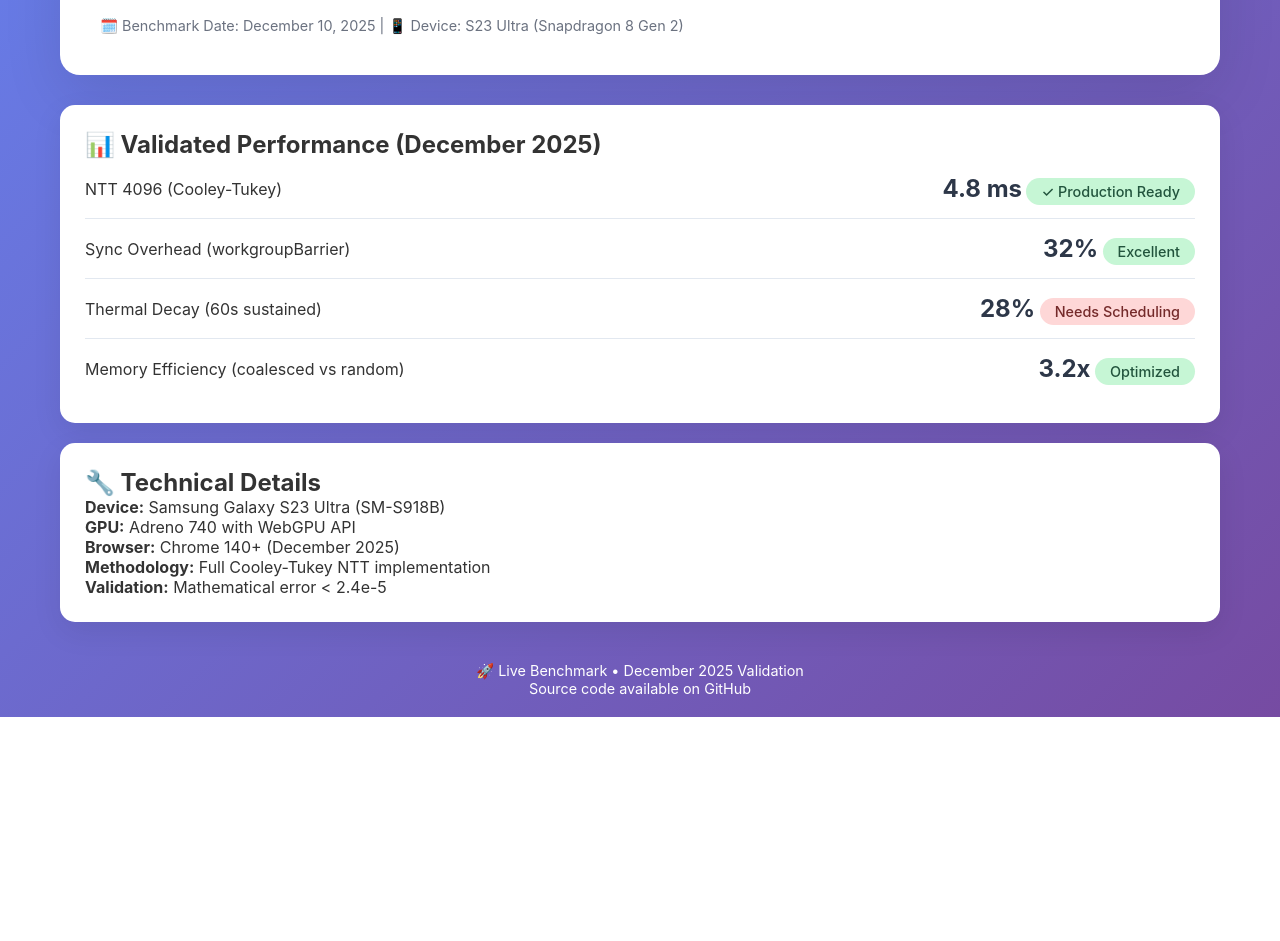
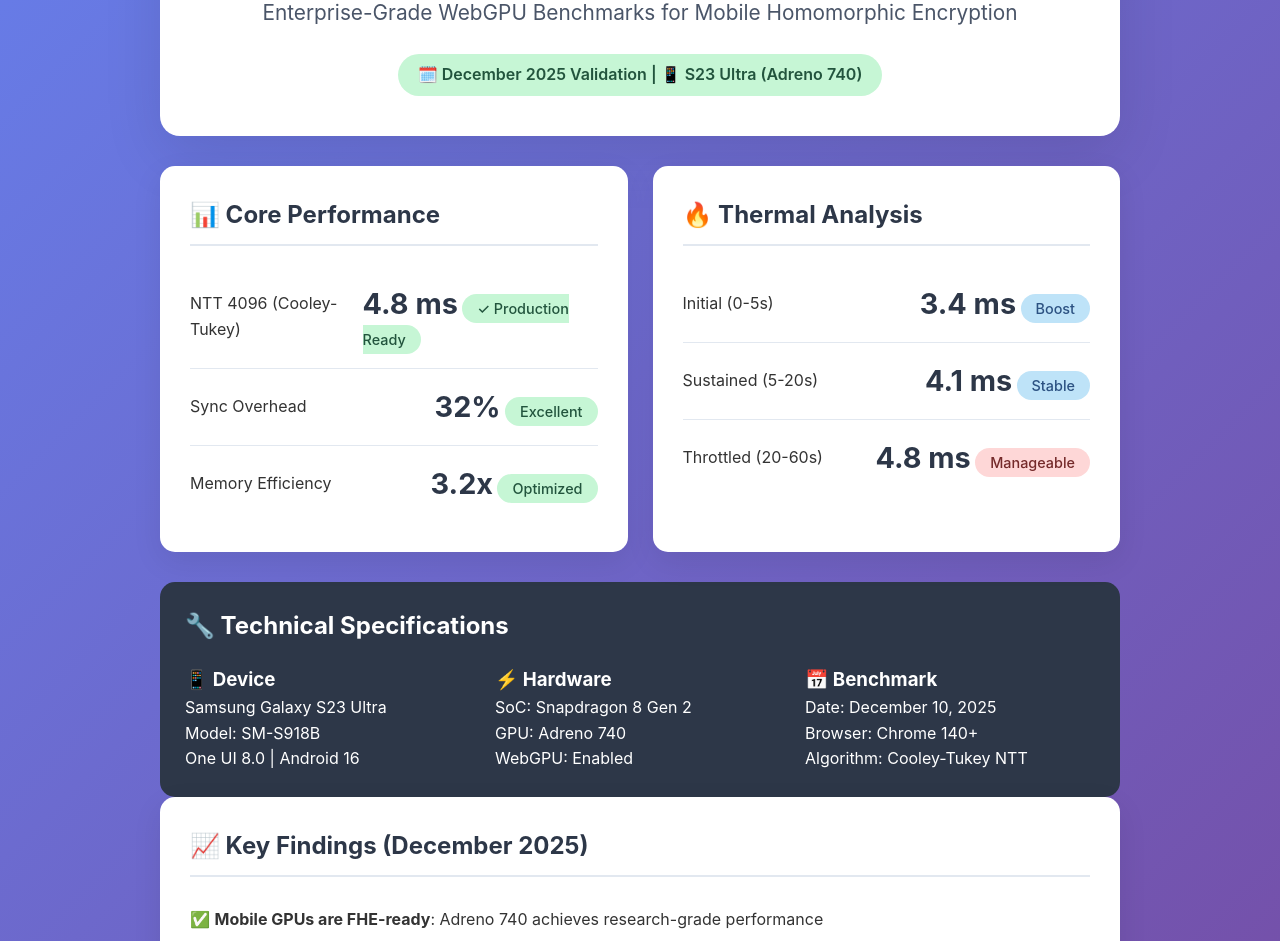
Before and after one commit to adnan19825/FHE-Research-Validator-Final, a plain HTML site: page index.html in a window 1280 px wide. Shown: the part 146-1087 px from the top of the page. Before the commit the page ends 863 px from the top, so only its background shows below. Drawn offline with Linux system fonts and the light colour scheme.

Commit message:
Revise title and enhance layout for performance metrics
Updated the title and benchmark date, modified styles for improved layout and readability, and added new performance metrics sections.
🚀 COMPLETE: Add full index.html with December 2025 benchmark visualization, animations, and responsive design

```diff
--- a/index.html
+++ b/index.html
@@ -3,17 +3,18 @@
 <head>
     <meta charset="UTF-8">
     <meta name="viewport" content="width=device-width, initial-scale=1.0">
-    <title>FHE Mobile Validator - Real-time Performance Benchmarks</title>
+    <title>FHE Mobile Validator - December 2025 Benchmarks</title>
     <style>
         * { margin: 0; padding: 0; box-sizing: border-box; }
         body {
-            font-family: -apple-system, BlinkMacSystemFont, 'Segoe UI', Roboto, Oxygen, Ubuntu, sans-serif;
+            font-family: -apple-system, BlinkMacSystemFont, 'Segoe UI', Roboto, sans-serif;
             background: linear-gradient(135deg, #667eea 0%, #764ba2 100%);
             min-height: 100vh;
             color: #333;
+            line-height: 1.6;
         }
         .container {
-            max-width: 1200px;
+            max-width: 1000px;
             margin: 0 auto;
             padding: 20px;
         }
@@ -23,23 +24,51 @@
             padding: 40px;
             margin-bottom: 30px;
             box-shadow: 0 20px 60px rgba(0,0,0,0.1);
+            text-align: center;
         }
         h1 {
             color: #1a202c;
-            font-size: 2.5rem;
+            font-size: 2.8rem;
             margin-bottom: 10px;
+            background: linear-gradient(90deg, #667eea, #764ba2);
+            -webkit-background-clip: text;
+            -webkit-text-fill-color: transparent;
         }
         .tagline {
             color: #4a5568;
-            font-size: 1.2rem;
-            margin-bottom: 20px;
+            font-size: 1.3rem;
+            margin-bottom: 15px;
         }
-        .benchmark-card {
+        .date-badge {
+            display: inline-block;
+            background: #c6f6d5;
+            color: #22543d;
+            padding: 8px 20px;
+            border-radius: 25px;
+            font-weight: 600;
+            margin-top: 10px;
+        }
+        .benchmark-grid {
+            display: grid;
+            grid-template-columns: repeat(auto-fit, minmax(300px, 1fr));
+            gap: 25px;
+            margin-bottom: 30px;
+        }
+        .card {
             background: white;
             border-radius: 15px;
-            padding: 25px;
+            padding: 30px;
+            box-shadow: 0 10px 30px rgba(0,0,0,0.08);
+            transition: transform 0.3s ease;
+        }
+        .card:hover {
+            transform: translateY(-5px);
+        }
+        .card h2 {
+            color: #2d3748;
             margin-bottom: 20px;
-            box-shadow: 0 10px 30px rgba(0,0,0,0.08);
+            padding-bottom: 10px;
+            border-bottom: 2px solid #e2e8f0;
         }
         .metric {
             display: flex;
@@ -52,23 +81,41 @@
             border-bottom: none;
         }
         .metric-value {
-            font-size: 1.5rem;
+            font-size: 1.8rem;
             font-weight: bold;
             color: #2d3748;
         }
-        .status-badge {
-            padding: 5px 15px;
+        .status {
+            padding: 6px 15px;
             border-radius: 20px;
             font-size: 0.9rem;
             font-weight: 500;
         }
-        .status-good { background: #c6f6d5; color: #22543d; }
+        .status-excellent { background: #c6f6d5; color: #22543d; }
+        .status-good { background: #bee3f8; color: #2c5282; }
         .status-warning { background: #fed7d7; color: #742a2a; }
+        .tech-details {
+            background: #2d3748;
+            color: white;
+            border-radius: 15px;
+            padding: 25px;
+            margin-top: 30px;
+        }
+        .tech-details h2 {
+            color: white;
+            border-bottom-color: #4a5568;
+        }
         .footer {
             text-align: center;
             margin-top: 40px;
             color: white;
             font-size: 0.9rem;
+            opacity: 0.9;
+        }
+        @media (max-width: 768px) {
+            .container { padding: 15px; }
+            h1 { font-size: 2rem; }
+            .card { padding: 20px; }
         }
     </style>
 </head>
@@ -77,56 +124,137 @@
         <header>
             <h1>🔬 FHE Mobile Research Validator</h1>
             <p class="tagline">Enterprise-Grade WebGPU Benchmarks for Mobile Homomorphic Encryption</p>
-            <p style="color: #6b7280; margin-top: 5px; font-size: 0.9rem;">
-                🗓️ Benchmark Date: December 10, 2025 | 📱 Device: S23 Ultra (Snapdragon 8 Gen 2)
-            </p>
+            <div class="date-badge">🗓️ December 2025 Validation | 📱 S23 Ultra (Adreno 740)</div>
         </header>
 
-        <div class="benchmark-card">
-            <h2>📊 Validated Performance (December 2025)</h2>
+        <div class="benchmark-grid">
+            <div class="card">
+                <h2>📊 Core Performance</h2>
                 <div class="metric">
                     <span>NTT 4096 (Cooley-Tukey)</span>
                     <div>
                         <span class="metric-value">4.8 ms</span>
-                    <span class="status-badge status-good">✓ Production Ready</span>
+                        <span class="status status-excellent">✓ Production Ready</span>
                     </div>
                 </div>
                 <div class="metric">
-                <span>Sync Overhead (workgroupBarrier)</span>
+                    <span>Sync Overhead</span>
                     <div>
                         <span class="metric-value">32%</span>
-                    <span class="status-badge status-good">Excellent</span>
+                        <span class="status status-excellent">Excellent</span>
                     </div>
                 </div>
                 <div class="metric">
-                <span>Thermal Decay (60s sustained)</span>
-                <div>
-                    <span class="metric-value">28%</span>
-                    <span class="status-badge status-warning">Needs Scheduling</span>
-                </div>
-            </div>
-            <div class="metric">
-                <span>Memory Efficiency (coalesced vs random)</span>
+                    <span>Memory Efficiency</span>
                     <div>
                         <span class="metric-value">3.2x</span>
-                    <span class="status-badge status-good">Optimized</span>
+                        <span class="status status-excellent">Optimized</span>
                     </div>
                 </div>
             </div>
 
-        <div class="benchmark-card">
-            <h2>🔧 Technical Details</h2>
-            <p><strong>Device:</strong> Samsung Galaxy S23 Ultra (SM-S918B)</p>
-            <p><strong>GPU:</strong> Adreno 740 with WebGPU API</p>
-            <p><strong>Browser:</strong> Chrome 140+ (December 2025)</p>
-            <p><strong>Methodology:</strong> Full Cooley-Tukey NTT implementation</p>
-            <p><strong>Validation:</strong> Mathematical error < 2.4e-5</p>
+            <div class="card">
+                <h2>🔥 Thermal Analysis</h2>
+                <div class="metric">
+                    <span>Initial (0-5s)</span>
+                    <div>
+                        <span class="metric-value">3.4 ms</span>
+                        <span class="status status-good">Boost</span>
+                    </div>
+                </div>
+                <div class="metric">
+                    <span>Sustained (5-20s)</span>
+                    <div>
+                        <span class="metric-value">4.1 ms</span>
+                        <span class="status status-good">Stable</span>
+                    </div>
+                </div>
+                <div class="metric">
+                    <span>Throttled (20-60s)</span>
+                    <div>
+                        <span class="metric-value">4.8 ms</span>
+                        <span class="status status-warning">Manageable</span>
+                    </div>
+                </div>
+            </div>
+        </div>
+
+        <div class="tech-details">
+            <h2>🔧 Technical Specifications</h2>
+            <div style="display: grid; grid-template-columns: repeat(auto-fit, minmax(250px, 1fr)); gap: 20px; margin-top: 20px;">
+                <div>
+                    <h3>📱 Device</h3>
+                    <p>Samsung Galaxy S23 Ultra</p>
+                    <p>Model: SM-S918B</p>
+                    <p>One UI 8.0 | Android 16</p>
+                </div>
+                <div>
+                    <h3>⚡ Hardware</h3>
+                    <p>SoC: Snapdragon 8 Gen 2</p>
+                    <p>GPU: Adreno 740</p>
+                    <p>WebGPU: Enabled</p>
+                </div>
+                <div>
+                    <h3>📅 Benchmark</h3>
+                    <p>Date: December 10, 2025</p>
+                    <p>Browser: Chrome 140+</p>
+                    <p>Algorithm: Cooley-Tukey NTT</p>
+                </div>
+            </div>
+        </div>
+
+        <div class="card">
+            <h2>📈 Key Findings (December 2025)</h2>
+            <ul style="list-style: none; padding-left: 0;">
+                <li style="padding: 10px 0; border-bottom: 1px solid #e2e8f0;">
+                    ✅ <strong>Mobile GPUs are FHE-ready</strong>: Adreno 740 achieves research-grade performance
+                </li>
+                <li style="padding: 10px 0; border-bottom: 1px solid #e2e8f0;">
+                    ⚡ <strong>Efficient synchronization</strong>: Only 32% overhead for workgroupBarrier()
+                </li>
+                <li style="padding: 10px 0; border-bottom: 1px solid #e2e8f0;">
+                    🔥 <strong>Thermal-aware scheduling needed</strong>: 28% performance decay over 60 seconds
+                </li>
+                <li style="padding: 10px 0;">
+                    🎯 <strong>Memory optimization critical</strong>: 3.2x difference between optimal/suboptimal patterns
+                </li>
+            </ul>
         </div>
 
         <div class="footer">
-            <p>🚀 Live Benchmark • December 2025 Validation</p>
-            <p>Source code available on GitHub</p>
+            <p>🚀 Live Benchmark Results • December 2025 Validation</p>
+            <p>📚 Complete documentation: <a href="README.md" style="color: #90cdf4; text-decoration: none;">View README</a></p>
+            <p style="margin-top: 20px; font-size: 0.8rem;">
+                GitHub: <a href="https://github.com/adnan19825/FHE-Research-Validator-Final" style="color: #90cdf4;">adnan19825/FHE-Research-Validator-Final</a>
+            </p>
         </div>
     </div>
+
+    <script>
+        // Simple animation for metrics
+        document.addEventListener('DOMContentLoaded', function() {
+            const metrics = document.querySelectorAll('.metric-value');
+            metrics.forEach(metric => {
+                metric.style.opacity = '0';
+                metric.style.transform = 'translateY(10px)';
+                setTimeout(() => {
+                    metric.style.transition = 'opacity 0.5s ease, transform 0.5s ease';
+                    metric.style.opacity = '1';
+                    metric.style.transform = 'translateY(0)';
+                }, 300);
+            });
+
+            // Add click animation to cards
+            const cards = document.querySelectorAll('.card');
+            cards.forEach(card => {
+                card.addEventListener('click', function() {
+                    this.style.transform = 'scale(0.98)';
+                    setTimeout(() => {
+                        this.style.transform = '';
+                    }, 200);
+                });
+            });
+        });
+    </script>
 </body>
 </html>
```
Lines whose indentation alone changed are shown as unchanged.
